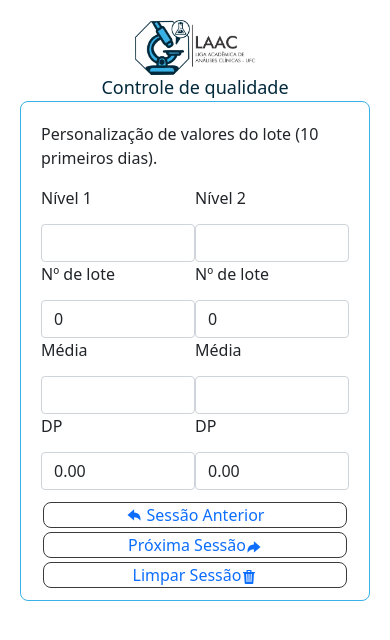
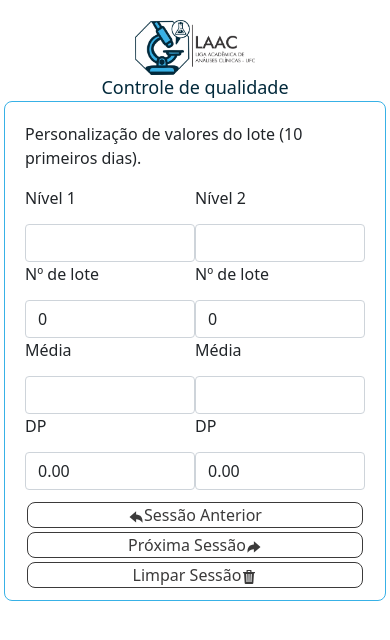
Before and after one commit to adrianomonteiroweb/westgard-system, a React (Create React App) app: page /batch-registration in a window 390 px wide. Shown: the top 640 px of the page. Built offline with nearby package versions, Linux system fonts and the light colour scheme.

Commit message:
new: css style for results and chart pages

```diff
--- a/src/App.css
+++ b/src/App.css
@@ -50,6 +50,11 @@
 }
 
 @media (max-width: 425px) {
+  .App {
+    border: 1pz solid red;
+    padding: 20px 4px 0 4px;
+  }
+
   .analiticSystem-div {
     height: 450px;
   }
--- a/src/pages/AnaliticSystemPage/analiticSystemPage.css
+++ b/src/pages/AnaliticSystemPage/analiticSystemPage.css
@@ -33,9 +33,13 @@
   color: aliceblue;
 }
 
-@media (max-width: 320px) {
+@media (max-width: 425px) {
   .analiticSystem-div {
     height: 400px;
     padding: 10px;
+    width: 100%;
   }
 }
+
+@media (max-width: 320px) {
+}
--- a/src/pages/BatchRegistrationPage/batchRegistrationPage.css
+++ b/src/pages/BatchRegistrationPage/batchRegistrationPage.css
@@ -18,6 +18,7 @@
     border: 1px solid #3b3a3a;
     border-radius: 8px;
     background-color: transparent;
+    color: #3b3a3a;
     margin: 2px;
     text-align: center;
     text-decoration: none;
--- a/src/pages/ChartPage/ChartPage.js
+++ b/src/pages/ChartPage/ChartPage.js
@@ -20,7 +20,9 @@ const options = {
     format: "decimal",
     gridlines: { color: "#333", minSpacing: 0.20 },
   },
-  pointSize: 6
+  pointSize: 6,
+  legend: { position: "top" },
+  isStacked: true,
 };
 
 function ChartPage() {
@@ -44,7 +46,6 @@ function ChartPage() {
       <Chart
         chartType="LineChart"
         width="100%"
-        // height="400px"
         data={data}
         options={options}
       />
--- a/src/pages/ChartPage/chartPage.css
+++ b/src/pages/ChartPage/chartPage.css
@@ -1,17 +1,13 @@
-#back-button-chart {
-    border: 1px solid rgb(58, 56, 56);
+#back-button-chart,
+#home-session {
+    border: 1px solid #3b3a3a;
     border-radius: 8px;
     background-color: transparent;
-    margin: 5px;
+    color: #3b3a3a;
+    margin: 2px;
     text-align: center;
     text-decoration: none;
     position: relative;
     top: 10px;
-    width: 300px;
+    width: 200px;
 }
-
-.back-session, .home-session {
-    margin-right: 5px;
-    position: relative;
-    top: -2px;
-}
```
